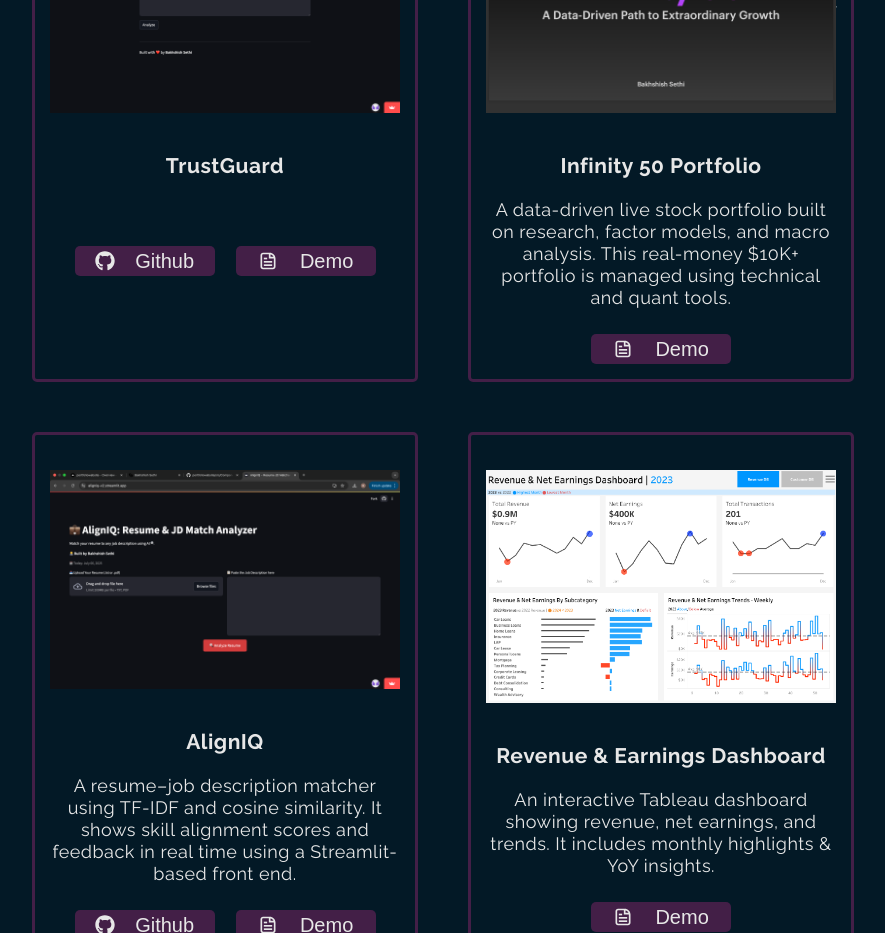
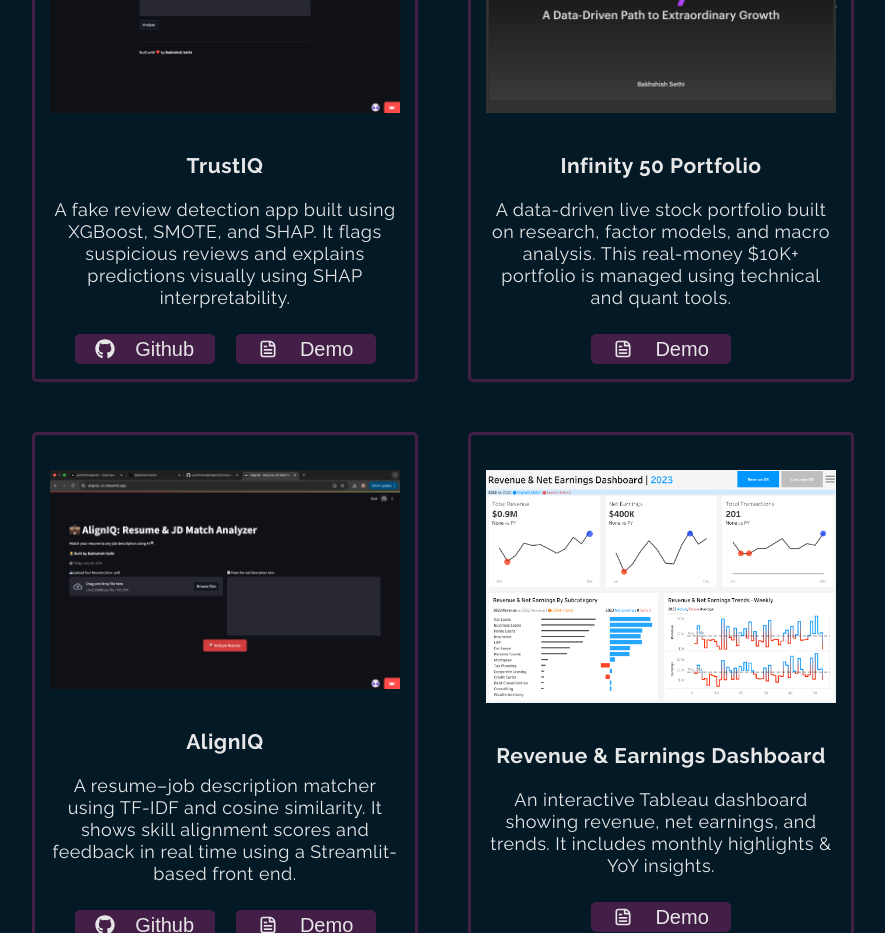
Before and after one commit to Bakhshish987/portfoliowebsite, a React (Create React App) app: page /Project in a window 1280 px wide. Shown: the part 1080-2013 px from the top of the page, without its empty margins (197-1082 px from the left). Built offline with nearby package versions, Linux system fonts and the light colour scheme.

Commit message:
Update Projects.js

```diff
--- a/src/Components/Projects.js
+++ b/src/Components/Projects.js
@@ -16,7 +16,7 @@
       <div className='project'>
         <ProjectBox projectPhoto={TorontoReal} projectName="TorontoRentalInsights" />
         <ProjectBox projectPhoto={ForecastIQNew} projectName="ForecastIQ" />
-        <ProjectBox projectPhoto={TrustIQNew} projectName="TrustGuard" />
+        <ProjectBox projectPhoto={TrustIQNew} projectName="TrustIQ" />
         <ProjectBox projectPhoto={Infinity2} projectName="Infinity2" />
         <ProjectBox projectPhoto={AlignIQNew} projectName="AlignIQ" />
         <ProjectBox projectPhoto={Dashboard3} projectName="RevenueDashboard" />
```
